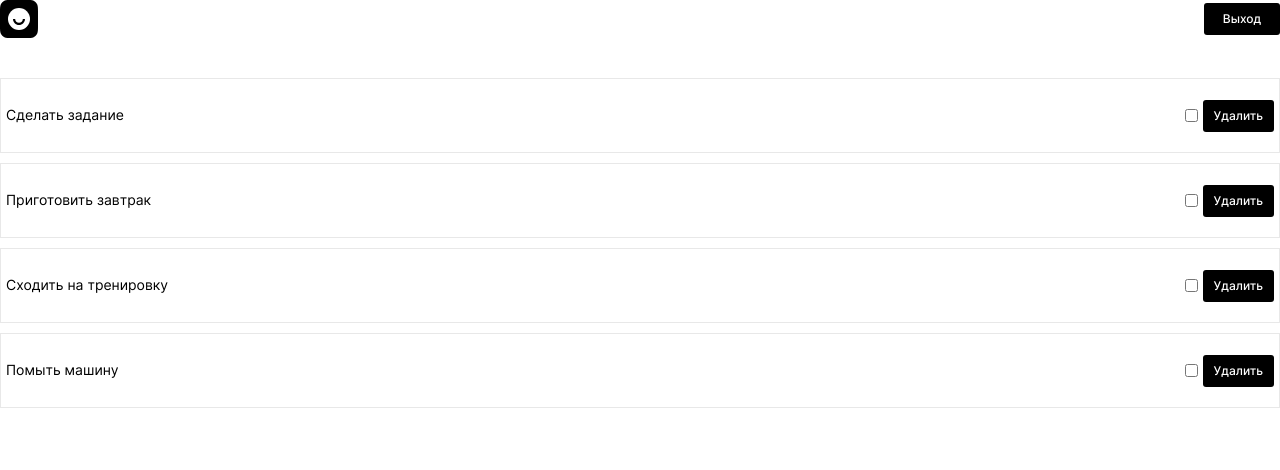
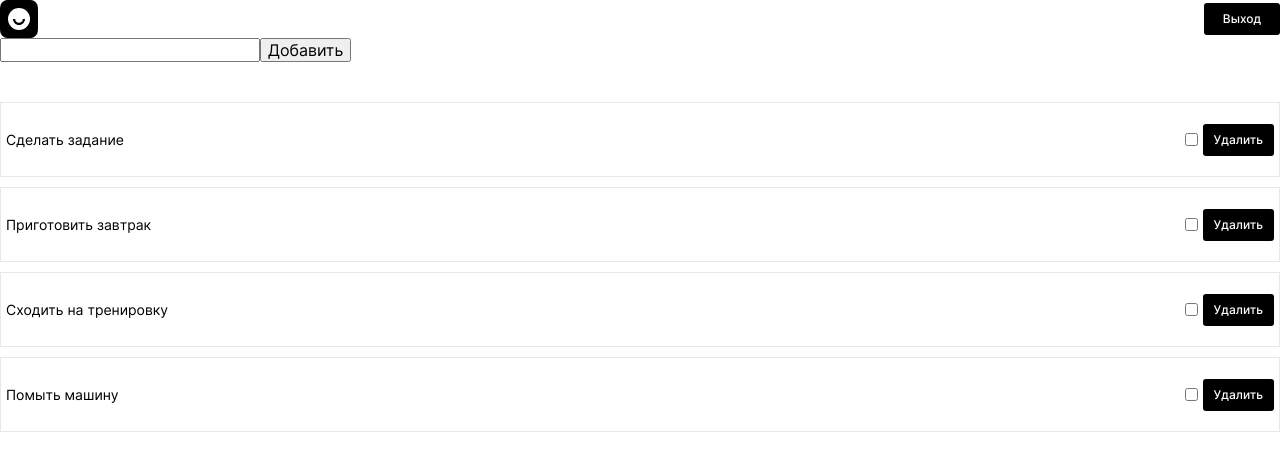
Before and after one commit to codelnd/test-task-apricode, a React (Create React App) app: page / in a window 1280 px wide. Shown: the top 470 px of the page. Built offline with nearby package versions, Linux system fonts and the light colour scheme; data requests are answered from the project's data file; sample sign-in values are in the browser's storage.

Commit message:
feat: создать пост запрос для todo

```diff
--- a/src/components/Main/TodoList/TodoList.tsx
+++ b/src/components/Main/TodoList/TodoList.tsx
@@ -8,8 +8,16 @@ const TodoList = observer(() => {
     todoStore.fetchTodos();
   }, []);
 
+  console.log(todoStore.inputValue);
+
   return (
     <section className="todo-list">
+      <input
+        type="text"
+        value={todoStore.inputValue}
+        onChange={(e) => todoStore.addTodoValue(e.target.value)}
+      />
+      <button>Добавить</button>
       <ul className="todos">
         {todoStore.todos.map((todo: any) => (
           <li className="todo" key={todo.id}>
--- a/src/store/todo.ts
+++ b/src/store/todo.ts
@@ -3,14 +3,14 @@ import axios from "axios";
 
 class TodoStore {
   todos = [];
+  inputValue = "";
 
   constructor() {
     makeAutoObservable(this);
   }
 
-  addTodo = (todo: any) => {
-    // @ts-ignore
-    this.todos.push(todo);
+  addTodoValue = (title: any) => {
+    this.inputValue = title;
   };
 
   removeTodo = (id: any) => {
--- a/src/utils/mainApi.ts
+++ b/src/utils/mainApi.ts
@@ -18,4 +18,14 @@ function login(email: any, password: any) {
     .then((res) => res.data);
 }
 
-export { register, login };
+function addTodo(title: any) {
+  return (
+    axios.post("http://localhost:3000/todos"),
+    {
+      title,
+      completed: false,
+    }
+  );
+}
+
+export { register, login, addTodo };
```
